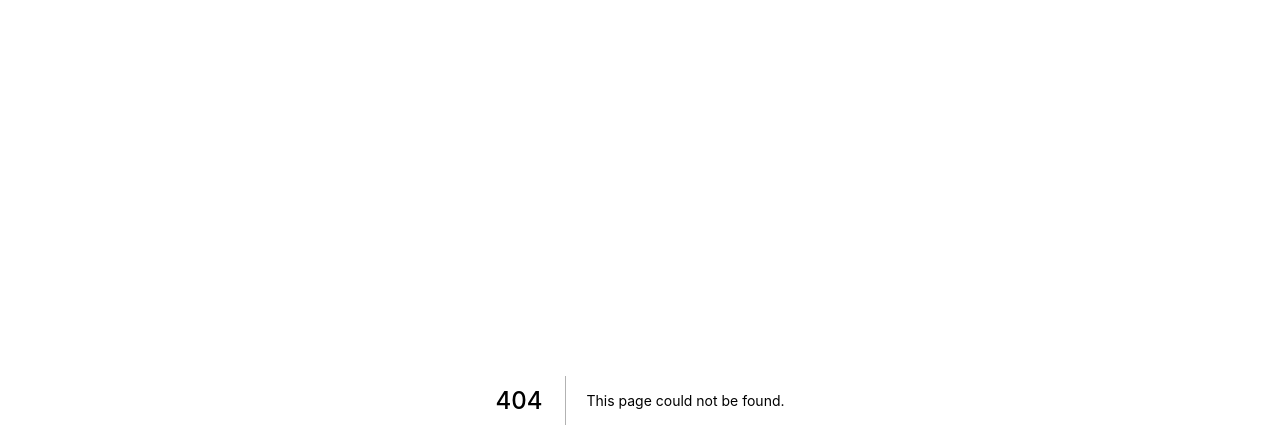
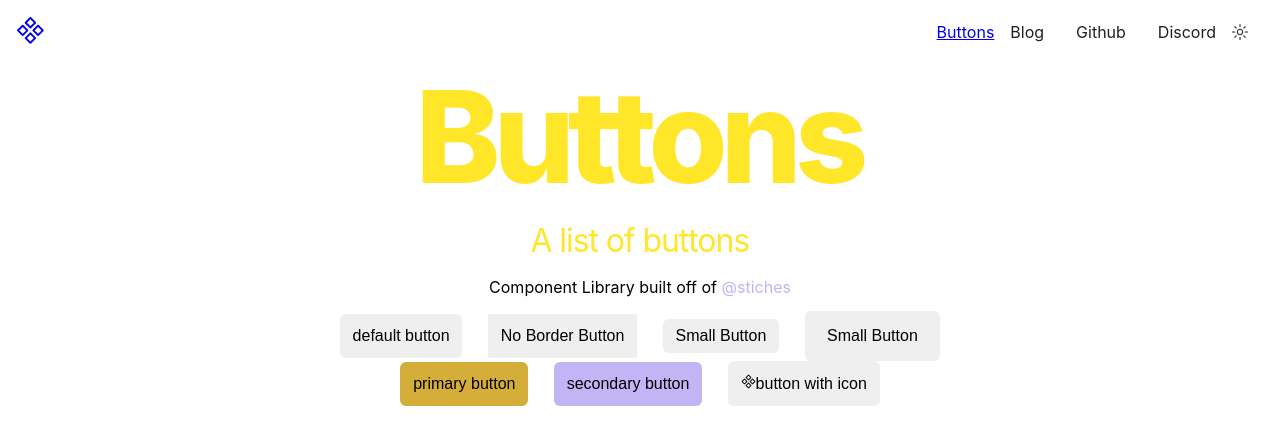
Before and after one commit to mikeytown19/next-stiches, a Next.js app: page /buttons in a window 1280 px wide. Before the commit this address had no page. Shown: the top 448 px of the page. Built offline with nearby package versions, Linux system fonts and the light colour scheme.

Commit message:
adding in button variants

```diff
--- /dev/null
+++ b/components/Button/button.styles.js
@@ -0,0 +1,61 @@
+import { styled, css } from '../../theme/stiches.config';
+
+export const focusableVariants = css({
+  variants: {
+    focusVisible: {
+      true: {
+        bg: 'background',
+        px: '$3',
+        py: '$3',
+
+      },
+    },
+  },
+});
+
+export const Button = styled('button', {
+  border: 0,
+  borderRadius: '$2',
+  fontSize: '$3',
+  p: '$3',
+  transition: 'background-color .2s',
+  mx: '$3',
+
+  '&:hover': {
+    cursor: 'pointer',
+  },
+  variants: {
+    primary: {
+      true: {
+        bg: '$primary',
+      },
+    },
+    secondary: {
+      true: {
+        bg: '$secondary',
+      },
+    },
+    size: {
+      small: {
+        py: '$2',
+      },
+      large: {
+        py: '$4',
+        px: '$6',
+      },
+    },
+    icon: {
+      true: {
+        bg: '$primary',
+      },
+    },
+    border: {
+      none: {
+        br: '0',
+      },
+    },
+  },
+
+});
+
+export default Button;
--- a/components/Button/index.js
+++ b/components/Button/index.js
@@ -1,17 +1,10 @@
-import { styled } from '../../theme/stiches.config';
-import { focusableVariants } from '../../theme/variants';
+import * as Styled from './button.styles';
 
-const Button = styled('button', {
-  border: 0,
-  borderRadius: '$2',
-  fontSize: '$3',
-  transition: 'background-color .2s',
-  '&:hover': {
-    cursor: 'pointer',
-  },
-
-},
-focusableVariants
+const Button = ({ children, icon, ...props }) => (
+  <Styled.Button {...props}>
+    {icon && icon}
+    {children}
+  </Styled.Button>
 );
 
 export default Button;
--- a/components/Header/index.js
+++ b/components/Header/index.js
@@ -1,5 +1,6 @@
 import { Component1Icon, SunIcon } from '@radix-ui/react-icons';
 import { useTheme } from 'next-themes';
+import Link from 'next/link';
 import * as Styled from './Header.styles';
 import Box from '../Box';
 
@@ -8,10 +9,12 @@ const Header = ({ }) => {
 
   return (
     <Styled.Header>
+      <Link href="/">
+        <a className="logo">
+          <Component1Icon />
 
-      <div className="logo">
-        <Component1Icon />
-      </div>
+        </a>
+      </Link>
 
       <Box
         css={{
@@ -27,7 +30,9 @@ const Header = ({ }) => {
           },
         }}
       >
-        <span>Docs</span>
+        <Link href="/buttons">
+          <a>Buttons</a>
+        </Link>
         <span>Blog</span>
         <span>Github</span>
         <span>Discord</span>
--- a/components/Text/index.js
+++ b/components/Text/index.js
@@ -11,16 +11,16 @@ export const Text = styled('p', {
     heading: {
       true: {
         fontWeight: 800,
-        fontSize: '$11',
+        fontSize: '$12',
         letterSpacing: '-.055em',
         textIndent: '-.025em',
-        mb: '$8',
+        mb: '$9',
         fontVariantNumeric: 'proportional-nums',
-        lineHeight: '25px',
+        lineHeight: '3rem',
         bp2: {
           lineHeight: '30px',
         },
-      }
+      },
     },
     size: {
       1: {
@@ -52,7 +52,7 @@ export const Text = styled('p', {
         fontSize: '$8',
         letterSpacing: '-.034em',
         textIndent: '-.018em',
-        pb: '$6'
+        pb: '$6',
       },
       9: {
         fontSize: '$9',
--- /dev/null
+++ b/pages/buttons.js
@@ -0,0 +1,38 @@
+import { Component1Icon, SunIcon } from '@radix-ui/react-icons';
+import Section from '../components/Section';
+import Header from '../components/Header';
+import Container from '../components/Container';
+import Box from '../components/Box';
+import { Text } from '../components/Text';
+import Button from '../components/Button';
+
+export default function Buttons() {
+  return (
+    <>
+      <Header>hey</Header>
+      <Section size={{ '@initial': '2', '@bp1': '3' }}>
+        <Container>
+          <Box flex>
+            <Text heading color="yellow">Buttons</Text>
+            <Text size="8" color="yellow">A list of buttons</Text>
+
+            <Text>Component Library built off of <Text as="span" color="violet">@stiches</Text>
+            </Text>
+            <Box>
+              <Button> default button</Button>
+
+              <Button border="none">No Border Button</Button>
+              <Button size="small">Small Button</Button>
+              <Button size="large">Small Button</Button>
+            </Box>
+            <Box>
+              <Button primary> primary button</Button>
+              <Button secondary> secondary button</Button>
+              <Button icon={<Component1Icon />}>button with icon</Button>
+            </Box>
+          </Box>
+        </Container>
+      </Section>
+    </>
+  );
+}
--- a/theme/stiches.config.js
+++ b/theme/stiches.config.js
@@ -182,6 +182,12 @@ const stitches = createStitches({
       ...whiteA,
       ...blackA,
 
+      text: '$dark7',
+
+      primary: '$yellow8',
+      secondary: '$violet7',
+      muted: '#f6f6f6',
+
       // Semantic colors
       hiContrast: '$slate12',
       loContrast: '$slate1',
@@ -197,46 +203,51 @@ const stitches = createStitches({
       mono: 'Söhne Mono, menlo, monospace',
     },
     space: {
-      1: '5px',
-      2: '10px',
-      3: '15px',
-      4: '20px',
-      5: '25px',
-      6: '35px',
-      7: '45px',
-      8: '65px',
-      9: '80px',
+      1: '0.3rem',
+      2: '0.5rem',
+      3: '0.8rem',
+      4: '1rem',
+      5: '1.1rem',
+      6: '1.4rem',
+      7: '1.8rem',
+      8: '2rem',
+      9: '3rem',
+      10: '4rem',
+      11: '5rem',
     },
     sizes: {
-      1: '5px',
-      2: '10px',
-      3: '15px',
-      4: '20px',
-      5: '25px',
-      6: '35px',
-      7: '45px',
-      8: '65px',
-      9: '80px',
+      1: '0.3rem',
+      2: '0.5rem',
+      3: '0.9rem',
+      4: '1rem',
+      5: '1.1rem',
+      6: '1.4rem',
+      7: '1.8rem',
+      8: '2rem',
+      9: '3rem',
+      10: '4rem',
+      11: '5rem',
     },
     fontSizes: {
-      1: '12px',
+      1: '0.8rem',
       2: '13px',
-      3: '15px',
-      4: '17px',
-      5: '19px',
-      6: '21px',
-      7: '27px',
-      8: '35px',
-      9: '53x',
-      10: '6rem',
-      11: '8rem',
+      3: '1rem',
+      4: '1.1rem',
+      5: '1.4rem',
+      6: '1.5rem',
+      7: '1.8rem',
+      8: '2rem',
+      9: '3rem',
+      10: '4rem',
+      11: '6rem',
+      12: '8rem',
     },
 
     radii: {
       1: '4px',
       2: '6px',
       3: '8px',
-      4: '12px',
+      4: '0.8rem',
       round: '50%',
       pill: '9999px',
     },
@@ -376,7 +387,7 @@ const stitches = createStitches({
     backgroundClip: (value) => ({
       WebkitBackgroundClip: value,
       backgroundClip: value,
-    })
+    }),
   },
 });
 
--- a/theme/variants.js
+++ b/theme/variants.js
@@ -1,15 +1,4 @@
-import {css} from './stiches.config'
-export const focusableVariants = css({
-	variants: {
-	    focusVisible: {
-	  	  true: {
-	  	      bg: '$yellow6',
-            p: '$4'
-
-	  	  }
-	    }
-	}
-})
+import { css } from './stiches.config';
 
 export const flexVariants = css({
   variants: {
@@ -18,8 +7,8 @@ export const flexVariants = css({
         display: 'flex',
         jc: 'center',
         ai: 'center',
-            fd: 'column'
-	  	  }
+        fd: 'column',
       },
-	}
-})
+    },
+  },
+});
```
Also changed, not shown: pages/index.js (+5 -7 lines), .eslintrc.js. Lines whose indentation alone changed are shown as unchanged.
